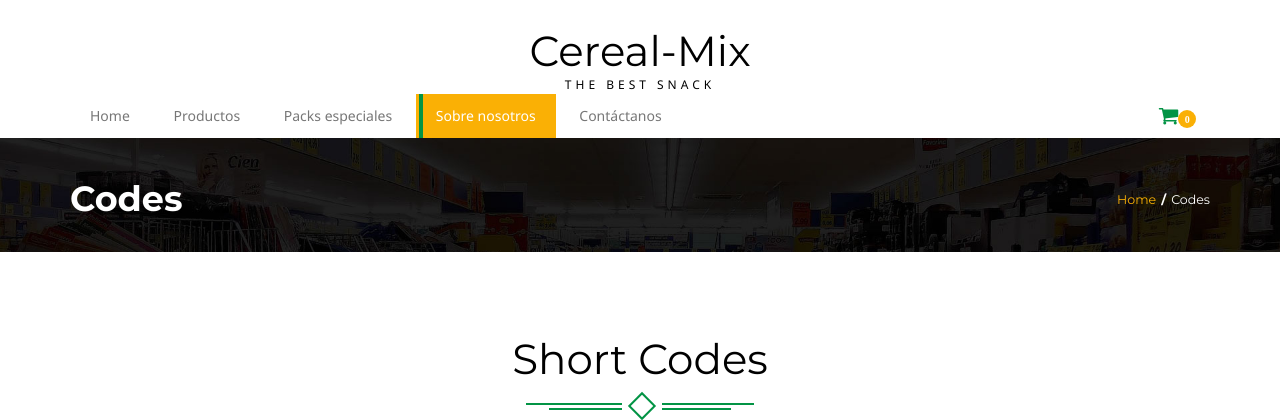
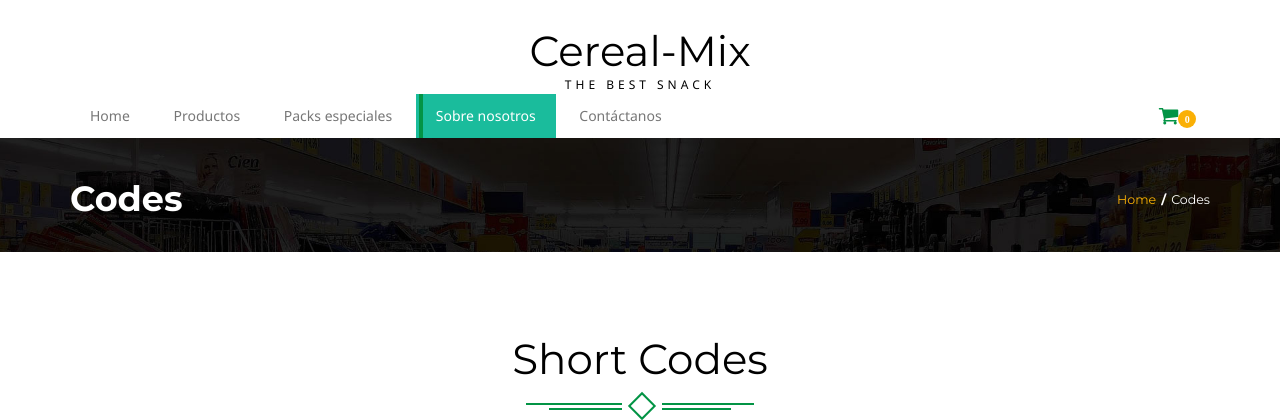
Before and after one commit to ejimenezramos/proyectoFinal, a PHP site: page /aboutus.html in a window 1280 px wide. Shown: the top 420 px of the page. Run offline with PHP 8.4, Linux system fonts and the light colour scheme.

Commit message:
Add files via upload
He cambiado un par de cosas de los estilos para probar los colores

```diff
--- a/css/style.css
+++ b/css/style.css
@@ -152,7 +152,7 @@ img.img-head {
   content: '';
   display: block;
   position: absolute;
-  background:#FAB005 ;
+  background:#117A65 ;
   width: 100%;
   height: 100%;
   top: 0;
@@ -373,7 +373,7 @@ nav.navbar.navbar-default {
     color: #999 !important;
 }
 .navbar-default .navbar-nav > .active > a, .navbar-default .navbar-nav > .active > a:hover, .navbar-default .navbar-nav > .active > a:focus {
-    background-color:#FAB005;
+    background-color:#1ABC9C ;
     color: #fff;
 }
 .nav > li > a {
```
